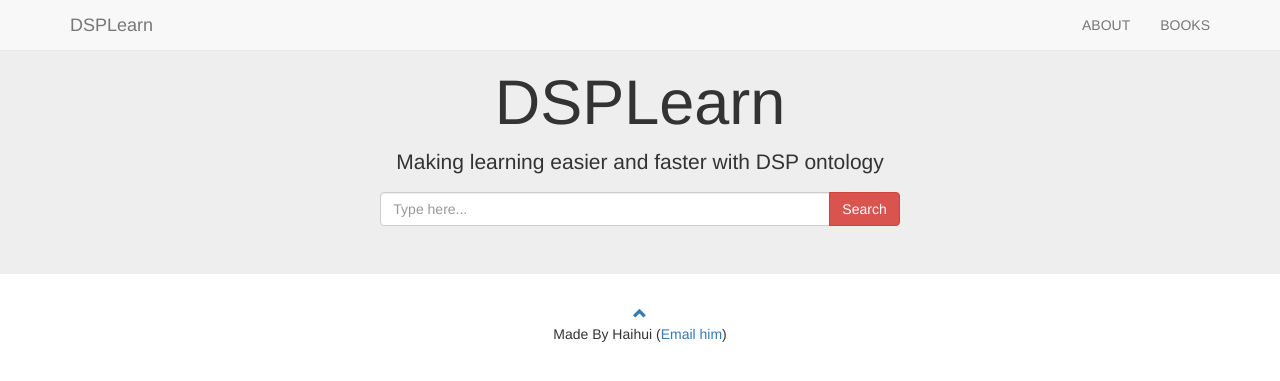
After one commit to NTU-SCSE/myfyp, a Django app: page / in a window 1280 px wide. The commit adds this page. Shown: the top 381 px of the page. Run offline with Django 3.2, Linux system fonts and the light colour scheme; parts of the project's set-up code (start-up, migrations or seed data) failed here and were passed over; some libraries are stand-ins or nearby versions.

Commit message:
Add homepage

```diff
--- a/dsp_search/templates/dsp_search/base.html
+++ b/dsp_search/templates/dsp_search/base.html
@@ -1,10 +1,52 @@
+{% load static %}
+
 <!DOCTYPE html>
 <html lang="en">
-<head>
+
+  <head>
     <meta charset="UTF-8">
-    <title>Title</title>
-</head>
-<body>
+    <title>DSPLearn</title>
+    <meta name="viewport" content="width=device-width, initial-scale=1">
+    <link rel="stylesheet" href="https://maxcdn.bootstrapcdn.com/bootstrap/3.3.7/css/bootstrap.min.css">
+    <link rel="stylesheet" href="{% static "dsp_search/css/base.css" %}">
+    <link href="https://fonts.googleapis.com/css?family=Montserrat" rel="stylesheet" type="text/css">
+    <link href="https://fonts.googleapis.com/css?family=Lato" rel="stylesheet" type="text/css">
+    <script src="https://ajax.googleapis.com/ajax/libs/jquery/3.1.1/jquery.min.js"></script>
+    <script src="https://maxcdn.bootstrapcdn.com/bootstrap/3.3.7/js/bootstrap.min.js"></script>
+    <script src="{% static "dsp_search/js/base.js" %}"></script>
 
-</body>
+  </head>
+
+  <body id="pageTop"  data-spy="scroll" data-target=".navbar" data-offset="60">
+    <nav class="navbar navbar-default navbar-fixed-top">
+      <div class="container">
+        <div class="navbar-header">
+          <button type="button" class="navbar-toggle" data-toggle="collapse" data-target="#navbar">
+          <span class="icon-bar"></span>
+          <span class="icon-bar"></span>
+          <span class="icon-bar"></span>
+          </button>
+          <a class="navbar-brand" href="{% url 'homepage' %}">DSPLearn</a>
+        </div>
+        <div class="collapse navbar-collapse" id="navbar">
+          <ul class="nav navbar-nav navbar-right">
+            <li><a href="{% url 'homepage' %}#about">ABOUT</a></li>
+            <li><a href="{% url 'homepage' %}#books">BOOKS</a></li>
+          </ul>
+        </div>
+      </div>
+    </nav>
+
+    {% block content %}
+    {% endblock %}
+
+  </body>
+
+  <footer class="container-fluid text-center">
+    <a href="#pageTop" title="To Top">
+      <span class="glyphicon glyphicon-chevron-up"></span>
+    </a>
+    <p>Made By Haihui (<a href="mailto:c130062@e.ntu.edu.sg?Subject=DSPLearn">Email him</a>)</p>
+  </footer>
+
 </html>
--- /dev/null
+++ b/dsp_search/templates/dsp_search/homepage.html
@@ -0,0 +1,16 @@
+{% extends 'dsp_search/base.html' %}
+
+{% block content %}
+  <div class="jumbotron text-center">
+    <h1>DSPLearn</h1>
+    <p>Making learning easier and faster with DSP ontology</p>
+    <form class="form-inline">
+      <div class="input-group">
+        <input type="email" class="form-control" size="50" placeholder="Type here..." required>
+        <div class="input-group-btn">
+        <button type="button" class="btn btn-danger">Search</button>
+        </div>
+      </div>
+    </form>
+  </div>
+{% endblock %}
--- a/dsp_search/urls.py
+++ b/dsp_search/urls.py
@@ -4,5 +4,6 @@ from . import views
 
 
 urlpatterns = [
+    url(r'^$', views.view_homepage, name='homepage'),
     url(r'^search/', views.SectionSearchView.as_view(), name='section_search_view'),
 ]
--- a/dsp_search/views.py
+++ b/dsp_search/views.py
@@ -1,5 +1,8 @@
 from django.shortcuts import render
 from haystack.generic_views import SearchView
+
+def view_homepage(request):
+    return render(request, 'dsp_search/homepage.html')
 
 
 # Create your views here.
--- a/myfyp/settings.py
+++ b/myfyp/settings.py
@@ -39,6 +39,7 @@ INSTALLED_APPS = [
     'django.contrib.staticfiles',
 
     'dsp_index.apps.DspIndexConfig',
+    'dsp_search.apps.DspSearchConfig',
 
     'haystack',
 ]
--- a/myfyp/urls.py
+++ b/myfyp/urls.py
@@ -17,7 +17,8 @@ from django.conf.urls import include, url
 from django.contrib import admin
 
 urlpatterns = [
-    url(r'^index/', include('dsp_index.urls')),
-    url(r'^search/', include('dsp_search.urls')),
     url(r'^admin/', admin.site.urls),
+    url(r'^index/$', include('dsp_index.urls')),
+    url(r'', include('dsp_search.urls')),
+
 ]
```
